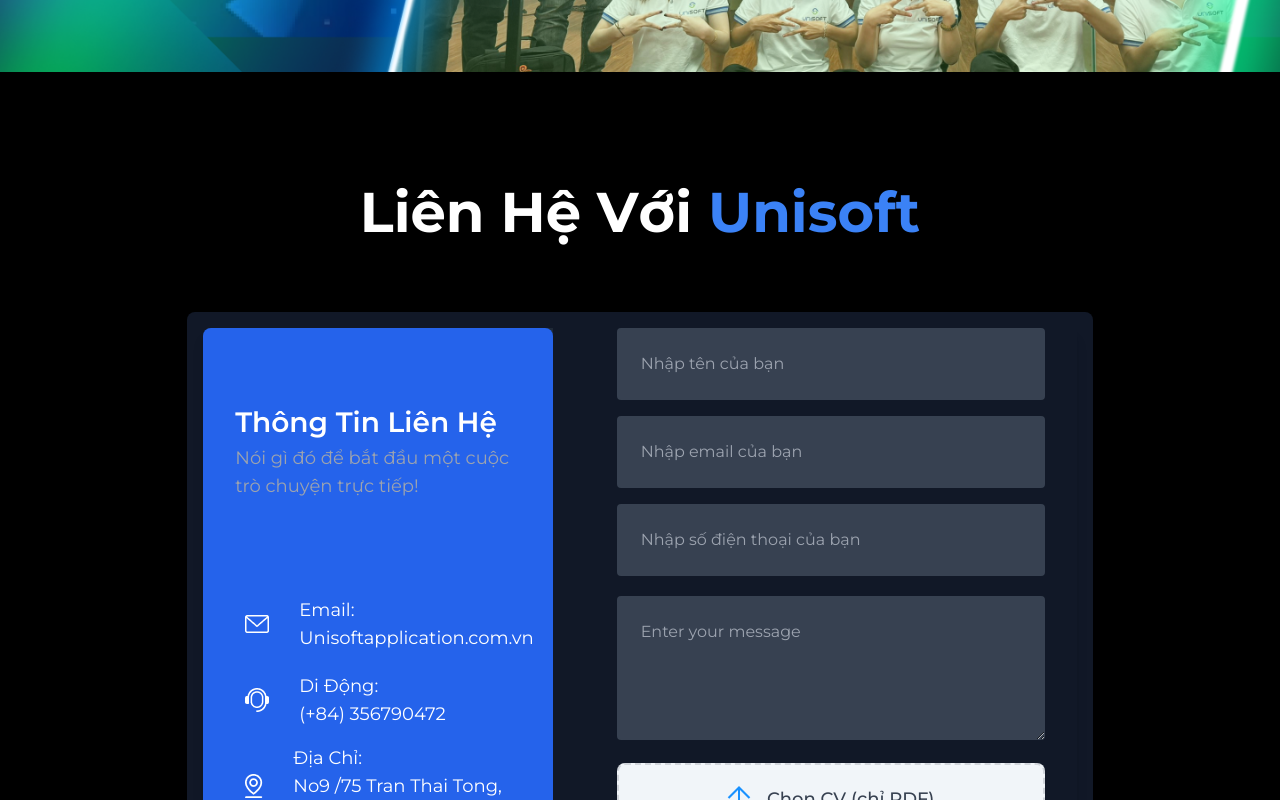
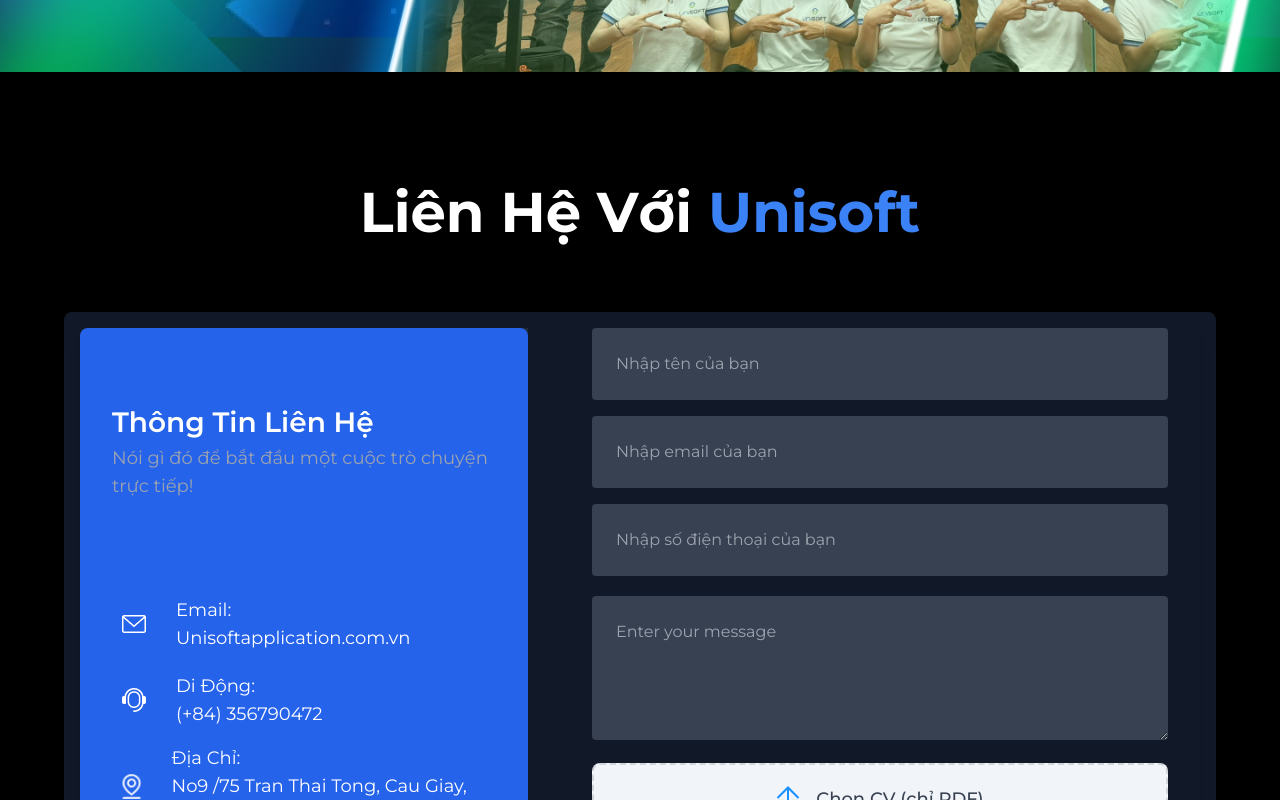
Before and after one commit to lxc150896/uni-soft, a Next.js app: page /contact in a window 1280 px wide. Shown: the part 660-1460 px from the top of the page. Built offline with nearby package versions, Linux system fonts and the light colour scheme; what cookies-next would draw is missing.

Commit message:
fix content

```diff
--- a/src/app/contact/page.tsx
+++ b/src/app/contact/page.tsx
@@ -98,7 +98,7 @@
         {/* Contact */}
         <h2 className="text-center xl:text-[56px] lg:text-4xl md:text-3xl text-xl font-bold lg:mb-20 md:mb-14 mb-8">{t('contact.contact_with')} <span className="text-blue-500">{t('contact.unisoft')}</span></h2>
         <div className="bg-black flex justify-center items-center p-4 bg-gray-900 rounded-lg">
-          <div className="w-full max-w-7xl bg-gray-800 rounded-lg shadow-lg flex flex-col md:flex-row">
+          <div className="w-full bg-gray-800 rounded-lg shadow-lg flex flex-col md:flex-row">
             {/* Contact Information */}
             <div className="w-full md:w-2/5 bg-blue-600 text-white xl:px-8 xl:py-20 lg:px-6 lg:py-14 px-4 py-8 rounded-lg">
               <h2 className="lg:text-[28px] text-lg font-semibold md:mb-2 mb-1">{t('contact.contact_information')}</h2>
--- a/src/app/globals.css
+++ b/src/app/globals.css
@@ -40,7 +40,6 @@
     margin-left: auto;
     margin-right: auto;
     width: 100vw;
-    max-width: fit-content;
   }
 
   .quote-container {
```
